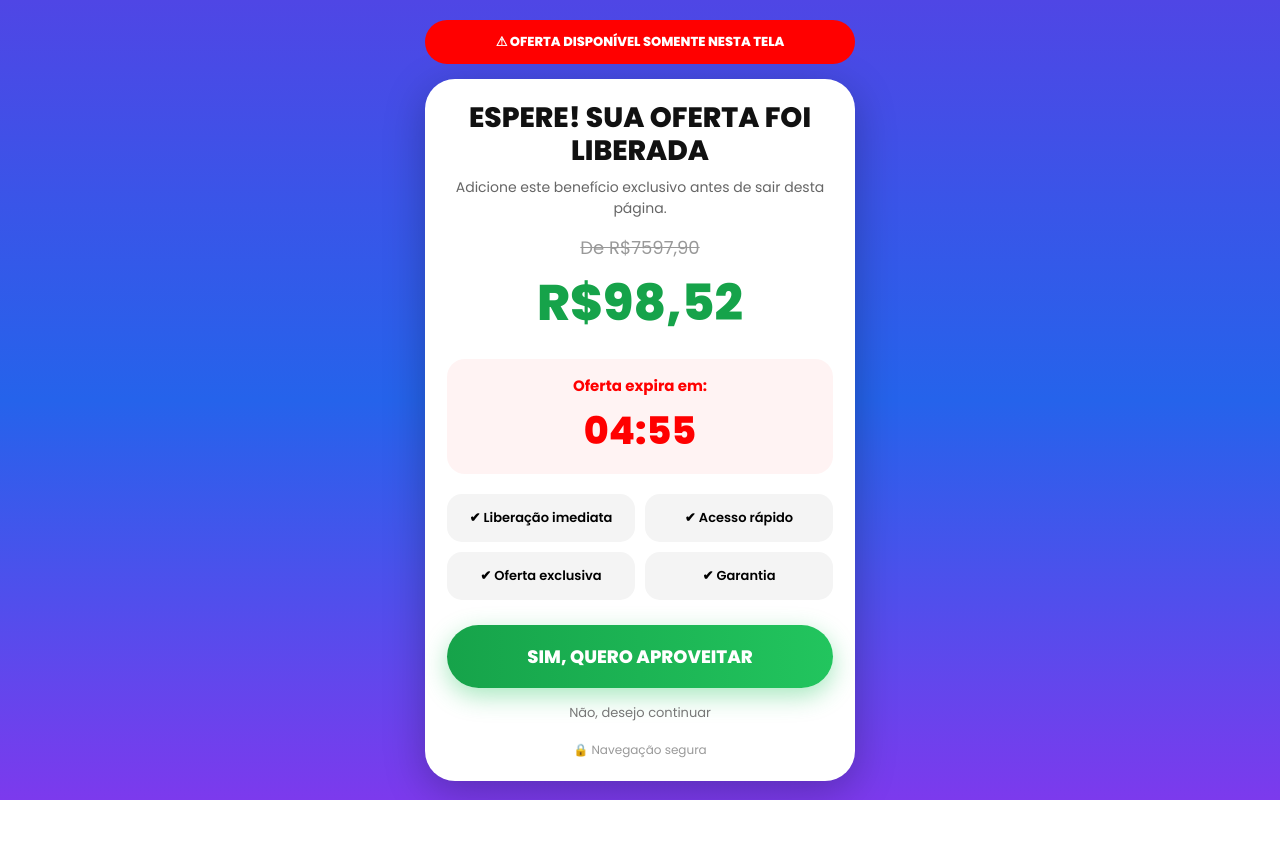
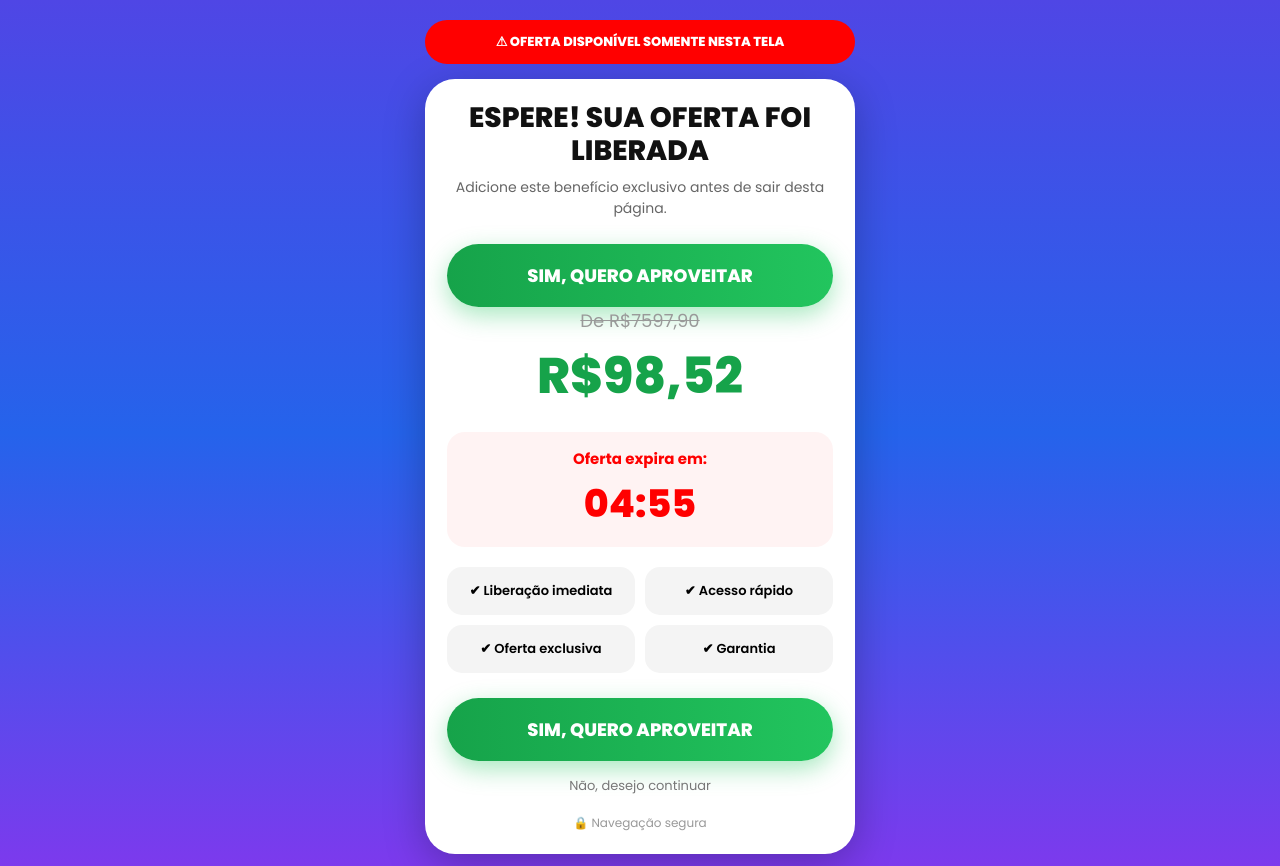
Before and after one commit to gurrhornyak-boop/022, a plain HTML site: page index.html in a window 1280 px wide. Before the commit the page ends 800 px from the top, so only its background shows below. Drawn offline with Linux system fonts and the light colour scheme.

Commit message:
Update index.html

```diff
--- a/index.html
+++ b/index.html
@@ -168,6 +168,10 @@ color:#999;
 Adicione este benefício exclusivo antes de sair desta página.
 </p>
 
+<a href="https://jocular-desenrola.netlify.app/" class="btn">
+SIM, QUERO APROVEITAR
+</a>
+
 <div class="old">
 De R$7597,90
 </div>
```
